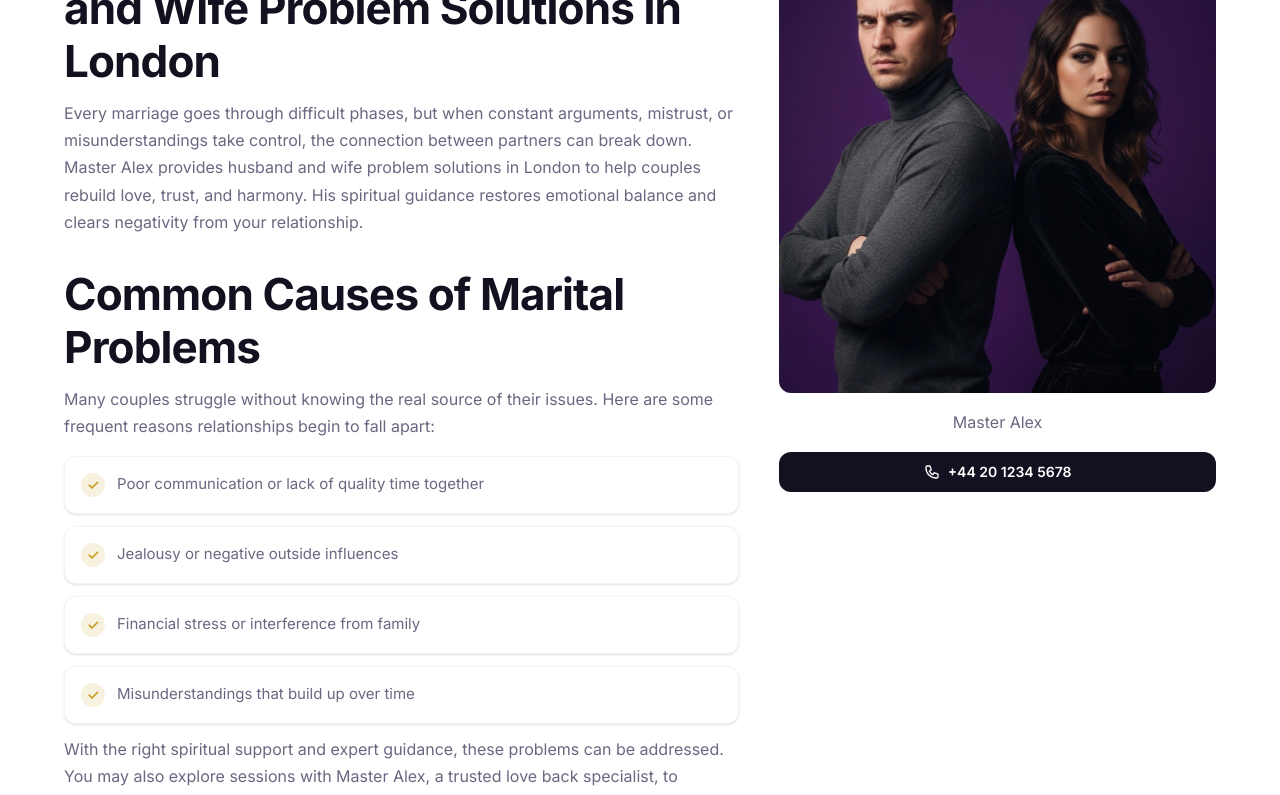
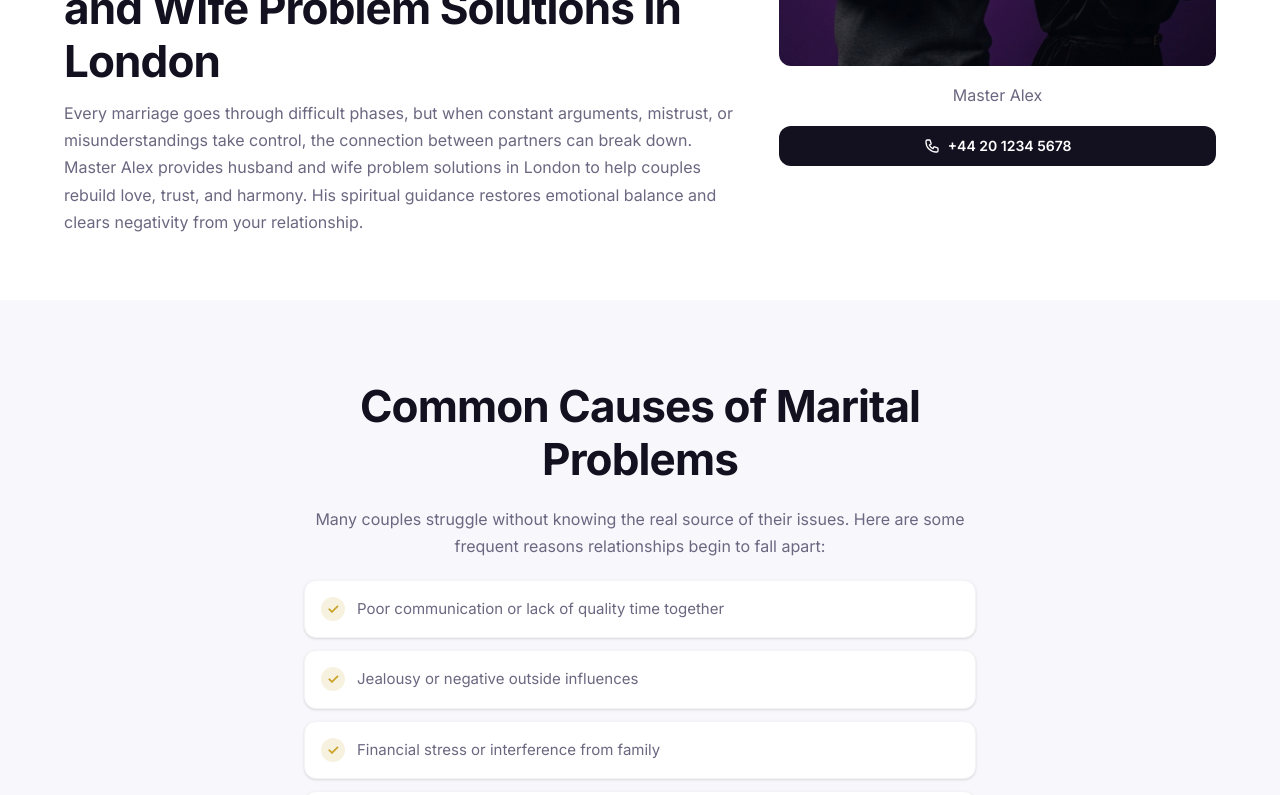
Before and after one commit to Naseef-Nusky/Master-Alex-Website, a React (Vite) app: page /husband-wife-problems in a window 1280 px wide. Shown: the part 1000-1795 px from the top of the page. Built offline with nearby package versions, Linux system fonts and the light colour scheme.

Commit message:
update pages

```diff
--- a/src/pages/HusbandWifeProblems.jsx
+++ b/src/pages/HusbandWifeProblems.jsx
@@ -15,7 +15,10 @@ export default function HusbandWifeProblems() {
           heading: 'Restore Peace with Husband and Wife Problem Solutions in London',
           text: 'Every marriage goes through difficult phases, but when constant arguments, mistrust, or misunderstandings take control, the connection between partners can break down. Master Alex provides husband and wife problem solutions in London to help couples rebuild love, trust, and harmony. His spiritual guidance restores emotional balance and clears negativity from your relationship.',
         },
+      ]}
+      sections={[
         {
+          bg: 'dark',
           heading: 'Common Causes of Marital Problems',
           text: 'Many couples struggle without knowing the real source of their issues. Here are some frequent reasons relationships begin to fall apart:',
           list: [
@@ -28,10 +31,8 @@ export default function HusbandWifeProblems() {
             'With the right spiritual support and expert guidance, these problems can be addressed. You may also explore sessions with Master Alex, a trusted love back specialist, to strengthen your bond and bring love and passion back into your marriage.',
           cta: 'call',
         },
-      ]}
-      sections={[
         {
-          bg: 'dark',
+          bg: 'white',
           heading: 'How Astrology Helps You Get Your Husband or Wife Back',
           text: 'Astrology can reveal hidden forces that shape love and marriage. Through birth chart analysis and spiritual remedies, Master Alex aligns planetary influences and removes harmful energies to help you get your husband back or get your wife back. His treatments encourage greater understanding, warmth, and emotional clarity between partners. If conflict has created distance, guidance from a love spell caster can also help restore love and mutual respect.',
           cta: 'call',
```
